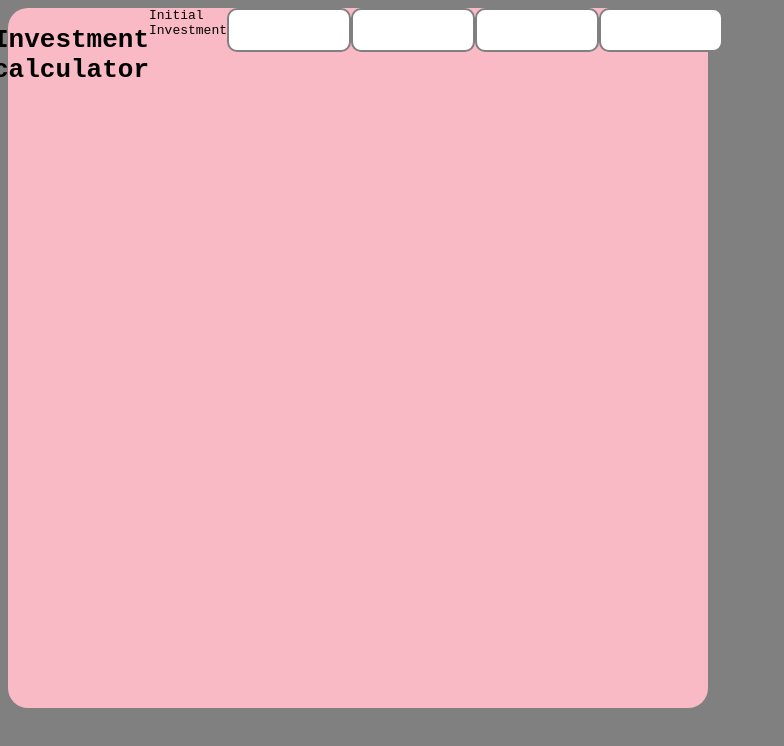
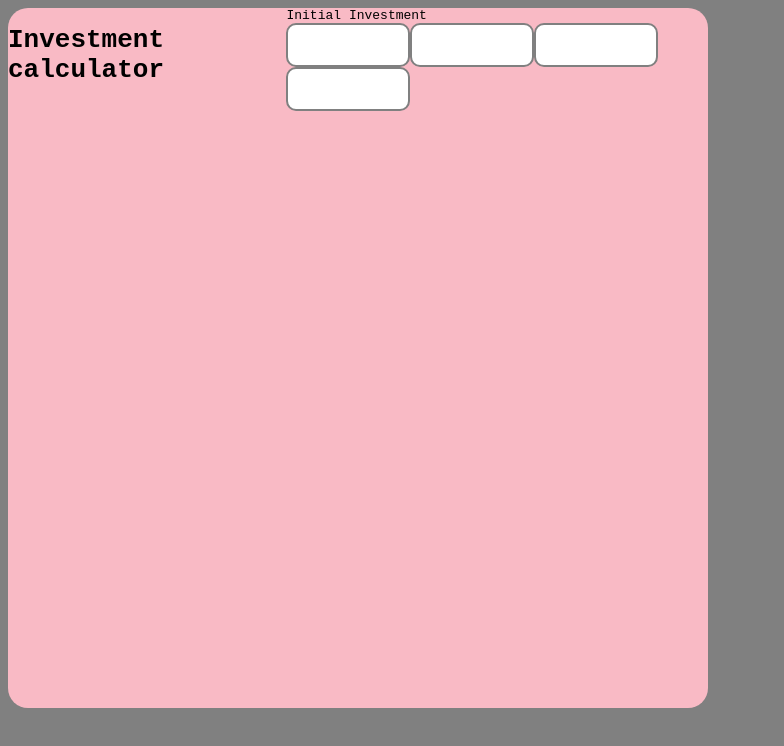
Before and after one commit to lucabattesini/interest-calculator, a Next.js app in the folder interest-calculator-app/: page / in a window 1280 px wide. Shown: the top 746 px of the page, without its empty margins (0-784 px from the left). Built offline with nearby package versions, Linux system fonts and the light colour scheme.

Commit message:
Organizing the elements in divs

```diff
--- a/interest-calculator-app/app/page.js
+++ b/interest-calculator-app/app/page.js
@@ -5,7 +5,10 @@ export default function MainPage() {
     <body>
       <main>
         <div className="mainDiv">
+          <div className="header">
             <h1>Investment calculator</h1>
+          </div>
+          <div className="components">
             Initial Investment
             <br/>
             <input className="initialInvestment"></input>
@@ -13,6 +16,7 @@ export default function MainPage() {
             <input className="aplicationPeriod"></input>
             <input className="interestRate"></input>
           </div>
+        </div>
       </main>
     </body>
   );
```
Lines whose indentation alone changed are shown as unchanged.
